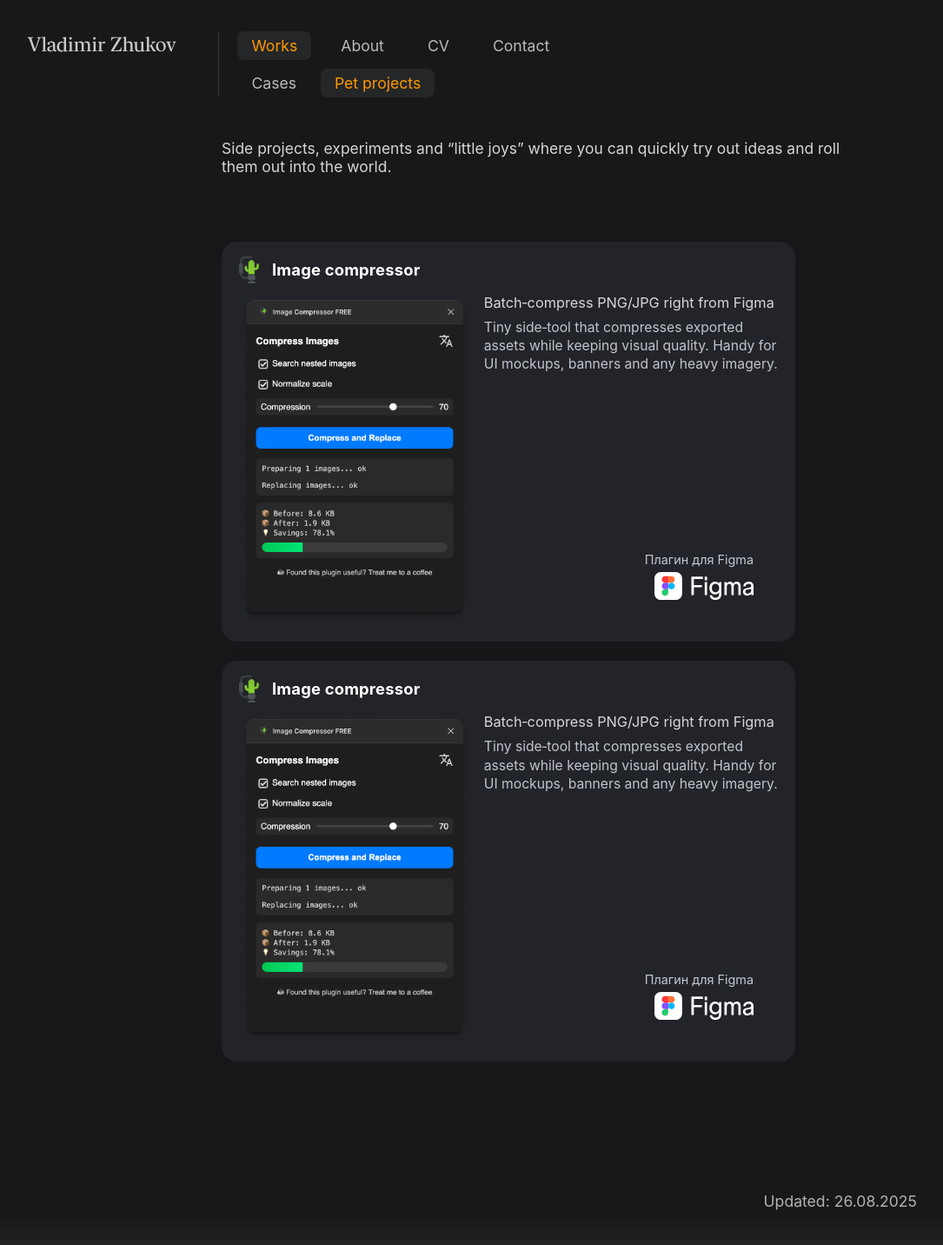
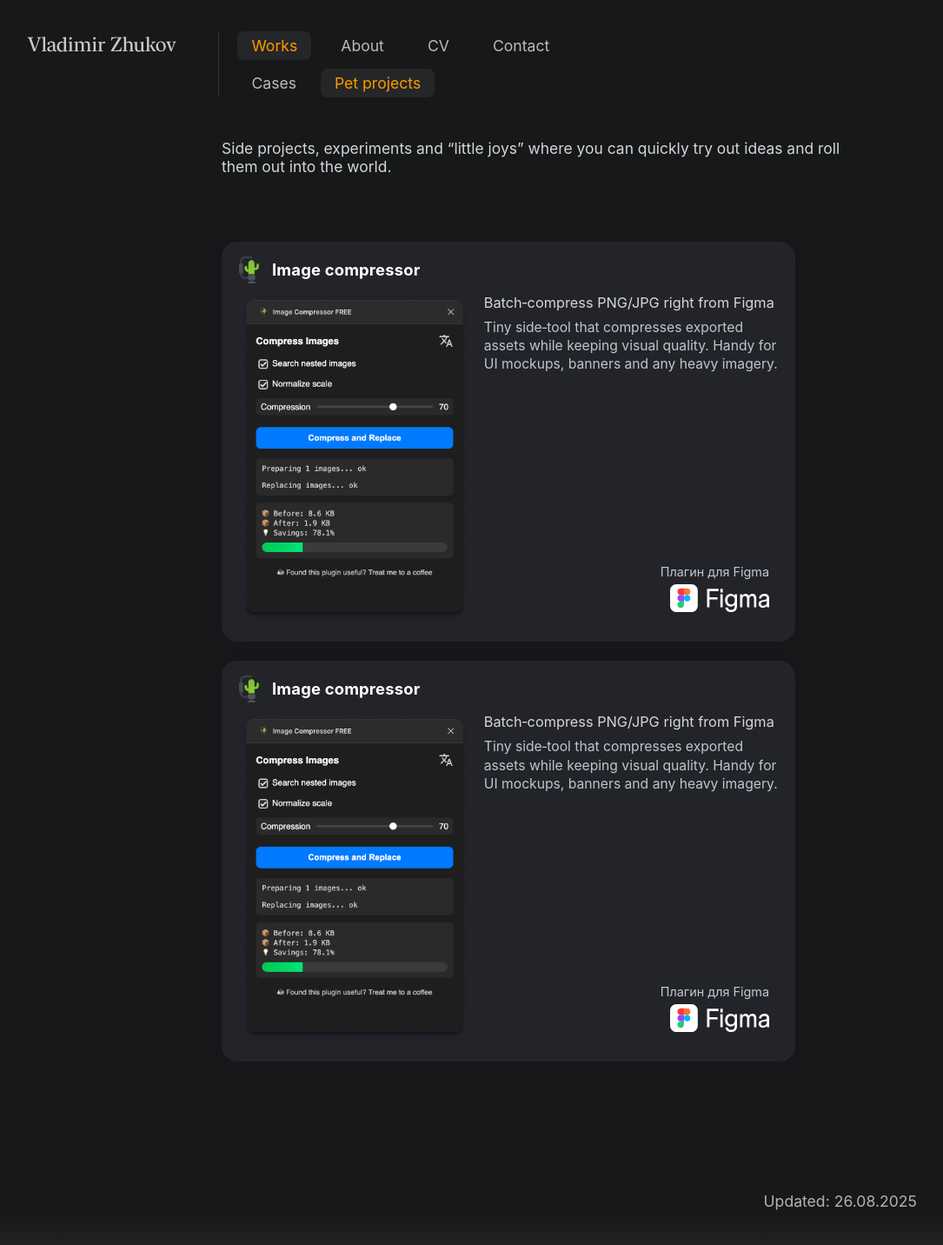
Before and after one commit to uxiscool/experience, a Jekyll site: the page built from pet-projects.md, in a window 1280 px wide. Shown: the whole page at 87% size, without its empty margins (25-1110 px from the left). Built offline with Jekyll 4.4.1, drawn with Linux system fonts in a browser that asks for light colours.

Commit message:
Add files via upload

```diff
--- a/css/main.css
+++ b/css/main.css
@@ -377,8 +377,17 @@ body.page-contact>main{ flex:1 0 auto; }
   align-items:flex-end;
   align-self:end;     /* ← фикс: прижать к нижней границе .pp-side */
   margin-top:0;
-  margin-right: 32px;
-  margin-bottom: 32px;
+  margin-right: 18px;
+  margin-bottom: 24px;
+}
+
+@media (max-width:980px){
+  .pp-footer {   margin-right: 8px;
+  margin-bottom: 12px; }
+}
+@media (min-width:1152px){
+  .pp-footer {   margin-right: 14px;
+  margin-bottom: 18px; }
 }
 
 .pp-kind{
```
